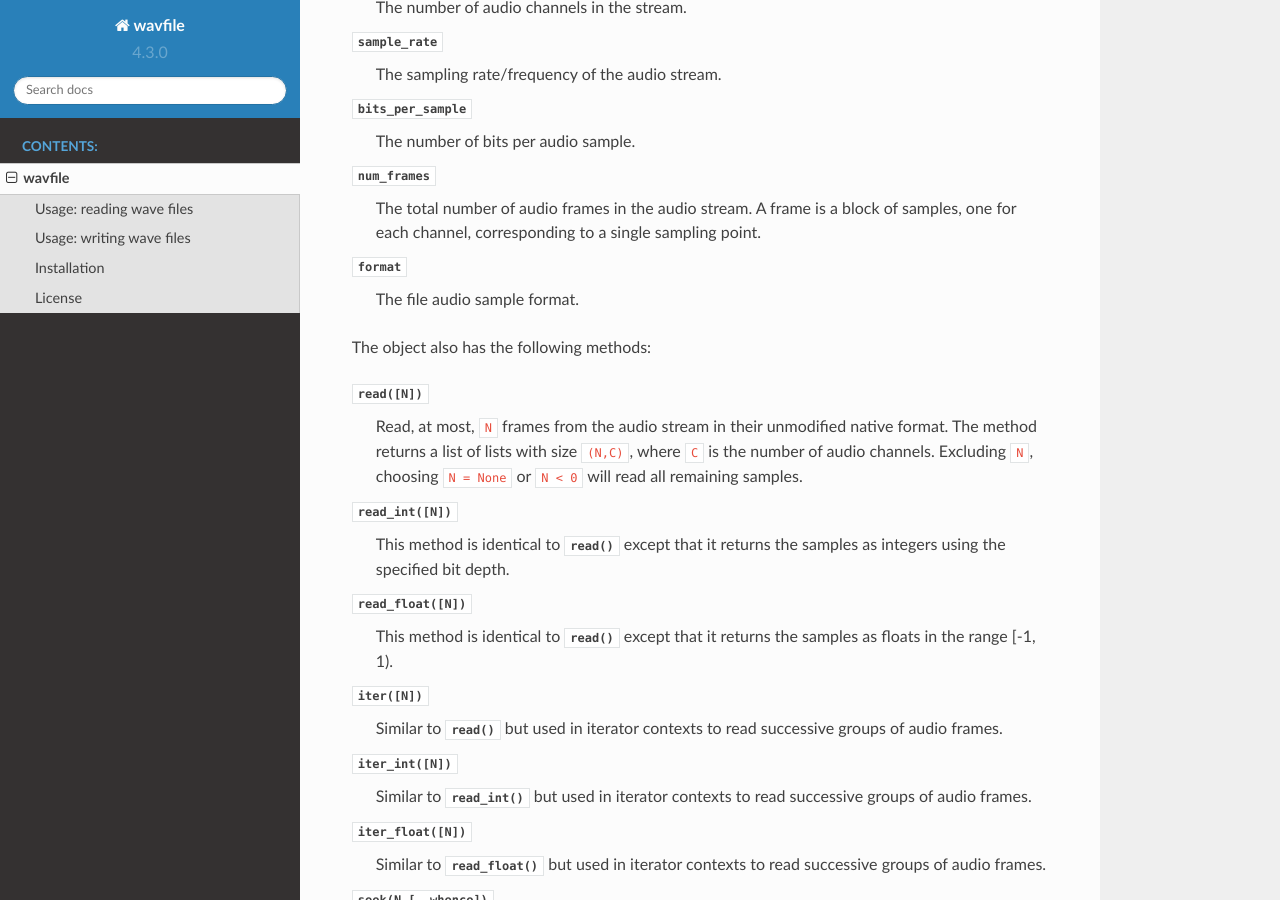
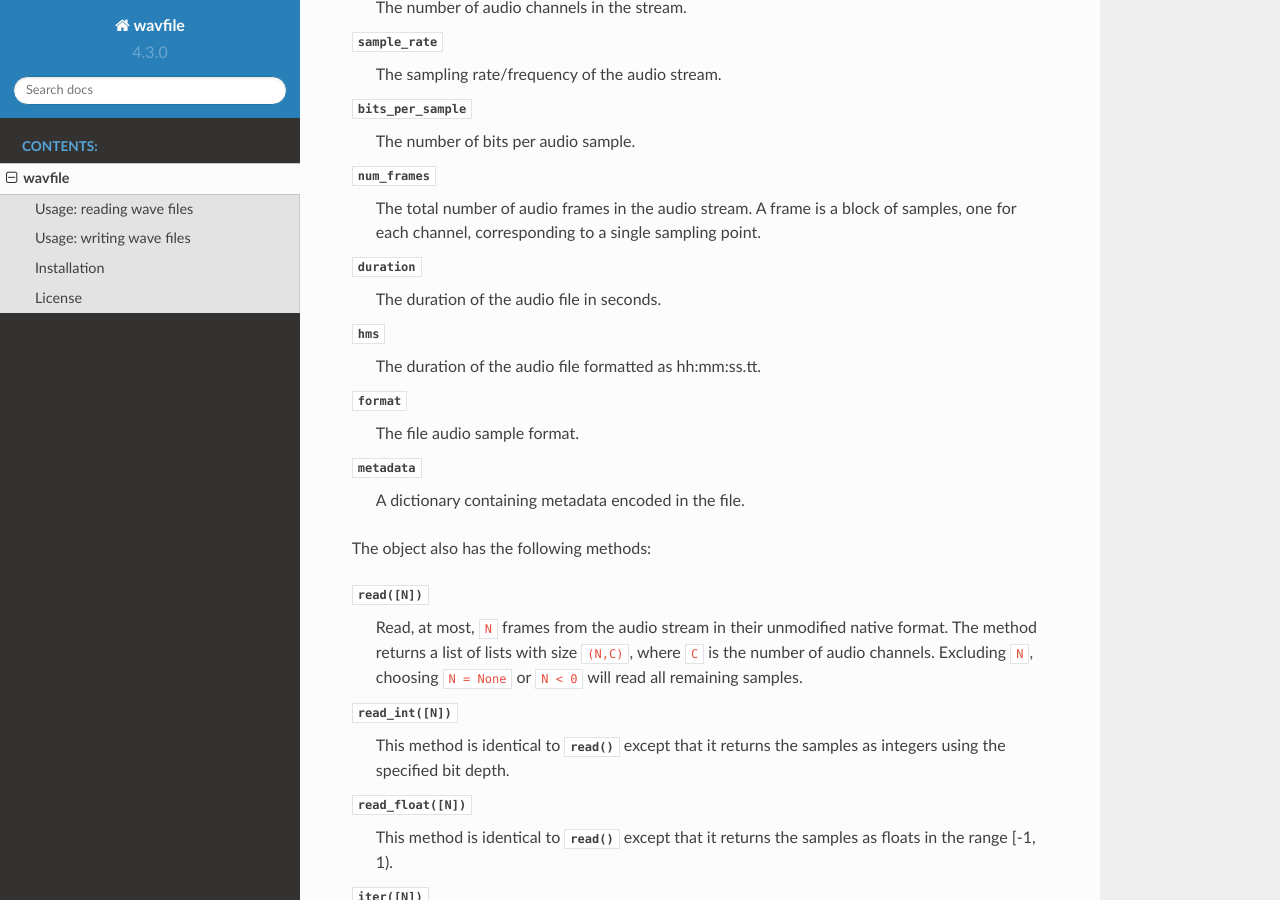
Before and after one commit to chummersone/pywavfile, a Sphinx documentation site: the page built from docs/readme.rst, in a window 1280 px wide and 900 px high, scrolled down 609 px. Built offline with Sphinx 7.4.7 and the Read the Docs theme 2.0.0, drawn with Linux system fonts in a browser that asks for light colours; pages that are not in the unit, such as notebooks, are missing from menus; some of the changed text lies outside the part shown.

Commit message:
Update documentation

```diff
--- a/README.rst
+++ b/README.rst
@@ -19,7 +19,10 @@
 .. |sample_rate| replace:: ``sample_rate``
 .. |bits_per_sample| replace:: ``bits_per_sample``
 .. |num_frames| replace:: ``num_frames``
+.. |duration| replace:: ``duration``
+.. |hms| replace:: ``hms``
 .. |format| replace:: ``format``
+.. |metadata| replace:: ``metadata``
 .. |read| replace:: ``read()``
 .. |readN| replace:: ``read([N])``
 .. |read_int| replace:: ``read_int()``
@@ -37,6 +40,7 @@
 .. |wavfile.read| replace:: ``wavfile.read``
 .. |WavWrite| replace:: ``wavfile.wavwrite.WavWrite``
 .. |write| replace:: ``write(audio)``
+.. |add_metadata| replace:: ``add_metadata(**kwargs)``
 .. |wavfile.write| replace:: ``wavfile.write``
 
 .. github-only-above-here
@@ -78,8 +82,17 @@
   block of samples, one for each channel, corresponding to a single
   sampling point.
 
+|duration|
+  The duration of the audio file in seconds.
+
+|hms|
+  The duration of the audio file formatted as hh:mm:ss.tt.
+
 |format|
   The file audio sample format.
+
+|metadata|
+  A dictionary containing metadata encoded in the file.
 
 The object also has the following methods:
 
@@ -157,6 +170,9 @@
   may be ``int`` or ``float``. The data may be converted if they do
   match the format of the destination file.
 
+|add_metadata|
+  Add metadata to the .wav file.
+
 Alternatively, the |wavfile.write| shortcut function is provided::
 
    wavfile.write(file,
--- a/docs/conf.py
+++ b/docs/conf.py
@@ -79,7 +79,10 @@
 .. |sample_rate| replace:: :attr:`sample_rate <wavfile.base.Wavfile.sample_rate>`
 .. |bits_per_sample| replace:: :attr:`bits_per_sample <wavfile.base.Wavfile.bits_per_sample>`
 .. |num_frames| replace:: :attr:`num_frames <wavfile.base.Wavfile.num_frames>`
+.. |duration| replace:: :attr:`duration <wavfile.base.Wavfile.duration>`
+.. |hms| replace:: :attr:`hms <wavfile.base.Wavfile.hms>`
 .. |format| replace:: :attr:`format <wavfile.base.Wavfile.format>`
+.. |metadata| replace:: :attr:`metadata <wavfile.base.Wavfile.metadata>`
 .. |read| replace:: :meth:`read() <wavfile.wavread.WavRead.read>`
 .. |readN| replace:: :meth:`read([N]) <wavfile.wavread.WavRead.read>`
 .. |read_int| replace:: :meth:`read_int() <wavfile.wavread.WavRead.read_int>`
@@ -97,6 +100,7 @@
 .. |wavfile.read| replace:: :meth:`wavfile.read`
 .. |WavWrite| replace:: :class:`wavfile.wavwrite.WavWrite`
 .. |write| replace:: :meth:`write(audio) <wavfile.wavwrite.WavWrite.write>`
+.. |add_metadata| replace:: :meth:`add_metadata(**kwargs) <wavfile.wavwrite.WavWrite.add_metadata>`
 .. |wavfile.write| replace:: :meth:`wavfile.write`
 """
 
```
Also changed, not shown: 1 other file.
